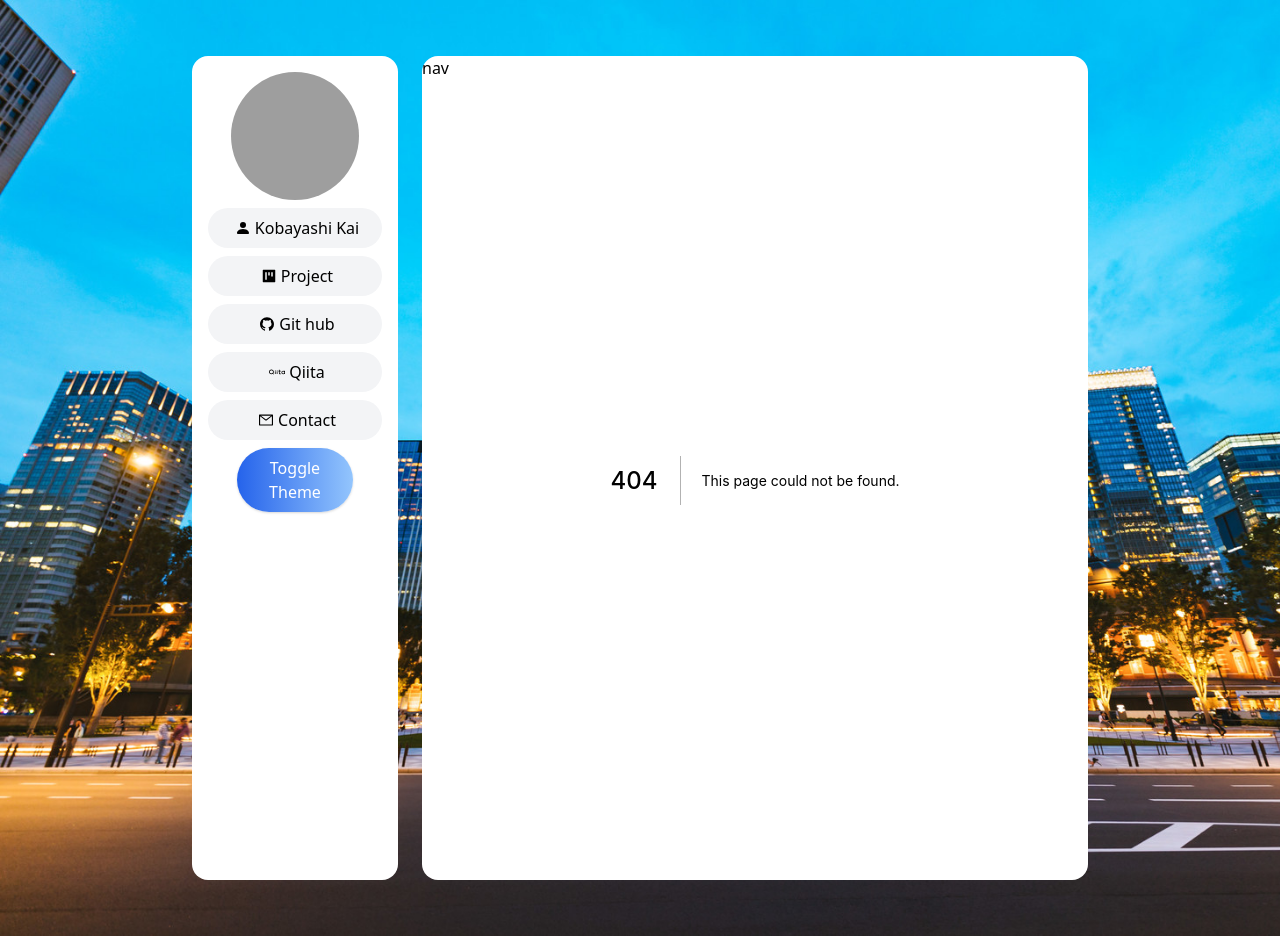
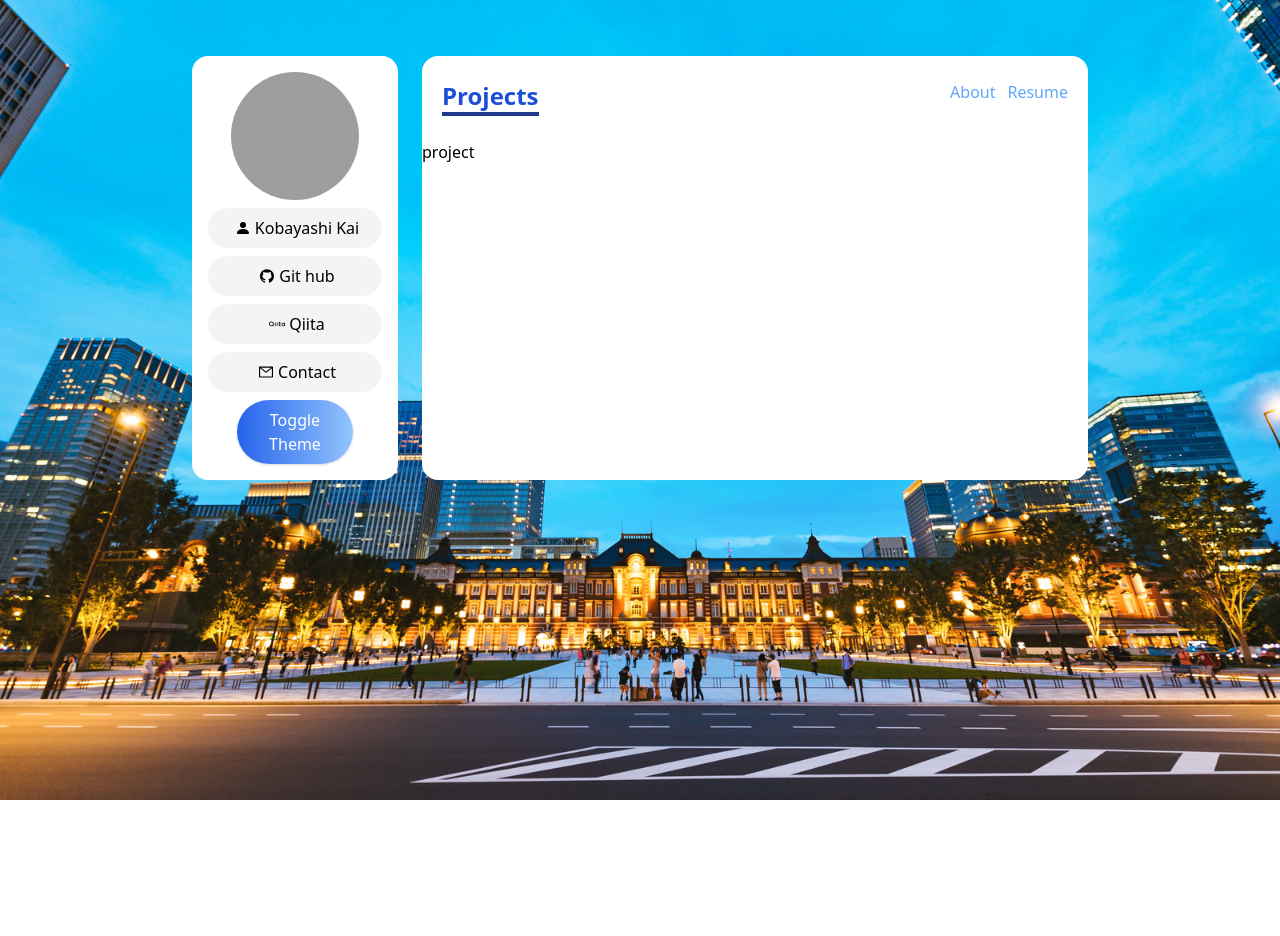
Before and after one commit to nasuka7/My-Portfolio, a Next.js app: page /projects in a window 1280 px wide. Before the commit this address had no page. After the commit the page ends 800 px from the top, so only its background shows below. Built offline with nearby package versions, Linux system fonts and the light colour scheme; grey boxes are pictures that could not be loaded.

Commit message:
Add Data.ts

```diff
--- a/components/Navbar.tsx
+++ b/components/Navbar.tsx
@@ -1,7 +1,60 @@
+import { FunctionComponent, useEffect, useState } from 'react';
+import Link from 'next/link';
+import { useRouter } from 'next/router';
+
+const NavItem: FunctionComponent<{
+  activeItem: string,
+  setActiveItem: Function,
+  name: string,
+  route: string
+}> = ({activeItem, name, route, setActiveItem}) => {
+  return (
+    activeItem !== name && (
+      <Link href={route}>
+        <a>
+          <span onClick={() => setActiveItem(name)}>{name}</span>
+        </a>
+      </Link>
+    )
+  )
+}
+
 const Navbar = () => {
+  const [ activeItem, setActiveItem ] = useState<string>("")
+
+  const { pathname } = useRouter()
+
+  useEffect(() => {
+    if (pathname === '/') setActiveItem('About')
+    if (pathname === '/projects') setActiveItem('Projects')
+    if (pathname === '/resume') setActiveItem('Resume')
+  }, [])
+
   return (
-    <div>
-      nav
+    <div className="flex justify-between px-5 py-3 my-3">
+      <span className="font-bold text-xl border-b-4 border-blue-900 text-blue-700 md:text-2xl">
+        {activeItem}
+      </span>
+      <div className="flex space-x-3 text-blue-400 font-lg">
+        <NavItem
+          activeItem={activeItem}
+          setActiveItem={setActiveItem}
+          name="About"
+          route="/"
+        />
+        <NavItem
+          activeItem={activeItem}
+          setActiveItem={setActiveItem}
+          name="Projects"
+          route="/projects"
+        />
+        <NavItem
+          activeItem={activeItem}
+          setActiveItem={setActiveItem}
+          name="Resume"
+          route="/resume"
+        />
+      </div>
     </div>
   )
 }
--- a/components/Sidebar.tsx
+++ b/components/Sidebar.tsx
@@ -18,13 +18,13 @@ const Sidebar = () => {
           <BsFillPersonFill className="mx-1"/>
           Kobayashi Kai
       </a>
-      <a
+      {/* <a
         className="flex items-center justify-center px-2 py-2 my-2 bg-gray-100 rounded-full cursor-pointer"
         href=""
         download="name">
           <AiFillProject className="mx-1"/>
           Project
-      </a>
+      </a> */}
       <a
         className="flex items-center justify-center px-2 py-2 my-2 bg-gray-100 rounded-full cursor-pointer"
         href=""
--- /dev/null
+++ b/data.ts
@@ -0,0 +1,6 @@
+export const services = [
+  {
+    title: "Fronted Dev"
+    about
+  }
+]
```
Also changed, not shown: pages/projects.tsx (renamed from pages/project.tsx).
